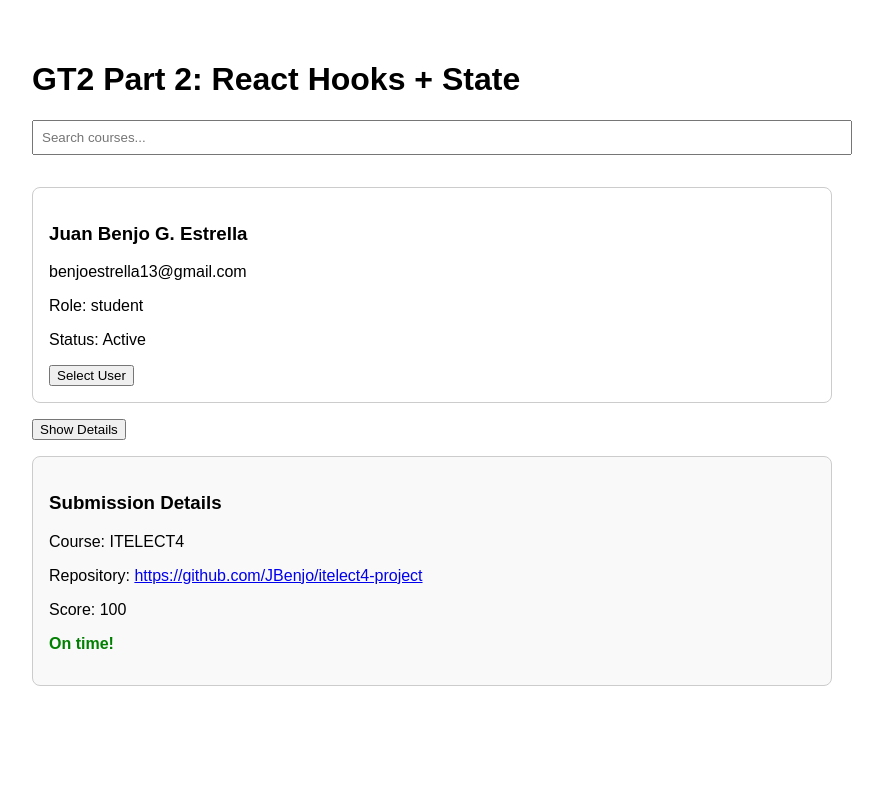
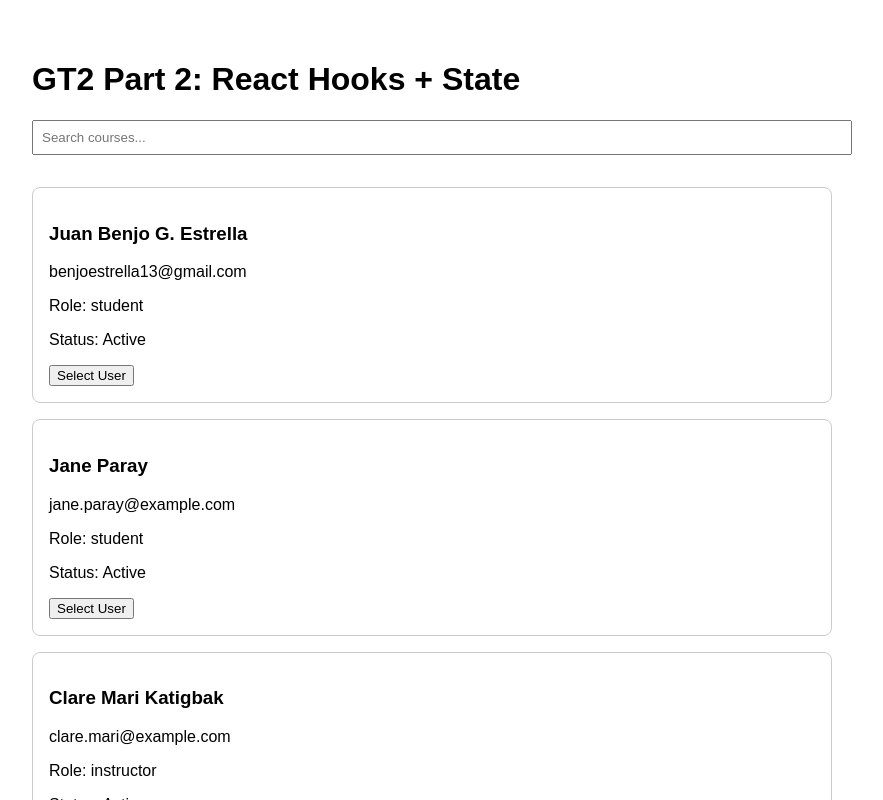
Before and after one commit to JBenjo/itelect4-project, a React (Vite) app: page / in a window 1280 px wide. Shown: the top 800 px of the page, without its empty margins (208-1091 px from the left). Built offline with nearby package versions, Linux system fonts and the light colour scheme.

Commit message:
GT2 Part 2: useState, useEffect, useRef, custom hooks

```diff
--- a/src/App.tsx
+++ b/src/App.tsx
@@ -7,25 +7,55 @@ import useToggle from "./hooks/useToggle";
 import usePrevious from "./hooks/usePrevious";
 
 // ===== MOCK DATA (used inside useEffect, NOT directly in JSX) =====
-const mockStudent: User = {
+const mockUsers: User[] = [
+  {
     id: 1,
     name: "Juan Benjo G. Estrella",
     email: "benjoestrella13@gmail.com",
     role: "student",
     isActive: true,
-};
+  },
+  {
+    id: 2,
+    name: "Jane Paray",
+    email: "jane.paray@example.com",
+    role: "student",
+    isActive: true,
+  },
+  {
+    id: 3,
+    name: "Clare Mari Katigbak",
+    email: "clare.mari@example.com",
+    role: "instructor",
+    isActive: true,
+  },
+];
 
-const mockCourse: Course = {
-  code: "ITELECT4",
-  title: "IT Elective 4",
+const mockCourses: Course[] = [
+  {
+    code: "ITSOPRI",
+    title: "ITSOPRI",
     units: 3,
     semester: "1st Semester 2026-2027",
-};
+  },
+  {
+    code: "LIFERIZ",
+    title: "LIFERIZ",
+    units: 3,
+    semester: "1st Semester 2026-2027",
+  },
+  {
+    code: "CAPROJ 2",
+    title: "CAPROJ 2",
+    units: 3,
+    semester: "1st Semester 2026-2027",
+  },
+];
 
 const mockSubmission: Submission = {
   id: 1,
   studentId: 1,
-  courseCode: "ITELECT4",
+  courseCode: "ITSOPRI",
   repoUrl: "https://github.com/JBenjo/itelect4-project",
   submittedAt: new Date(),
   score: 100,
@@ -34,6 +64,7 @@ const mockSubmission: Submission = {
 function App() {
   // ===== 1. TYPED STATE WITH useState<T> (Requirement: 2+ pieces) =====
   const [selectedUser, setSelectedUser] = useState<User | null>(null);
+  const [users, setUsers] = useState<User[]>([]);
   const [courses, setCourses] = useState<Course[]>([]);
   const [isLoading, setIsLoading] = useState<boolean>(true);
   const [searchTerm, setSearchTerm] = useState<string>("");
@@ -50,7 +81,8 @@ function App() {
   useEffect(() => {
     // Simulates an API call with setTimeout
     setTimeout(() => {
-      setCourses([mockCourse]);
+      setUsers(mockUsers);
+      setCourses(mockCourses);
       setSubmission(mockSubmission);
       setIsLoading(false);
 
@@ -95,8 +127,12 @@ function App() {
         <p>Previous search: "{previousSearch}"</p>
       )}
 
-      {/* UserCard with onSelect callback wired to setSelectedUser */}
-      <UserCard user={mockStudent} onSelect={setSelectedUser} />
+
+
+      {/* User list for selection */}
+      {users.map((user) => (
+        <UserCard key={user.id} user={user} onSelect={setSelectedUser} />
+      ))}
 
       {/* Show selected user dynamically from state */}
       {selectedUser && (
@@ -109,9 +145,13 @@ function App() {
       </button>
 
       {/* Render courses dynamically from state (not hard-coded) */}
-      {showDetails && filteredCourses.map((c) => (
+      {showDetails && filteredCourses.length > 0 ? (
+        filteredCourses.map((c) => (
           <CourseCard key={c.code} course={c} />
-      ))}
+        ))
+      ) : (
+        <p>No courses found.</p>
+      )}
 
       {/* Render submission dynamically from state */}
       {submission && (
```
Lines whose indentation alone changed are shown as unchanged.
